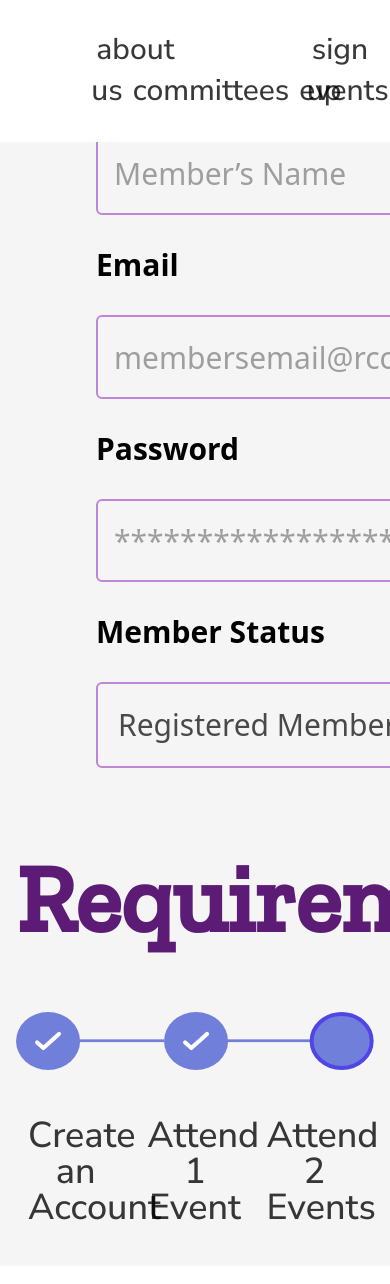
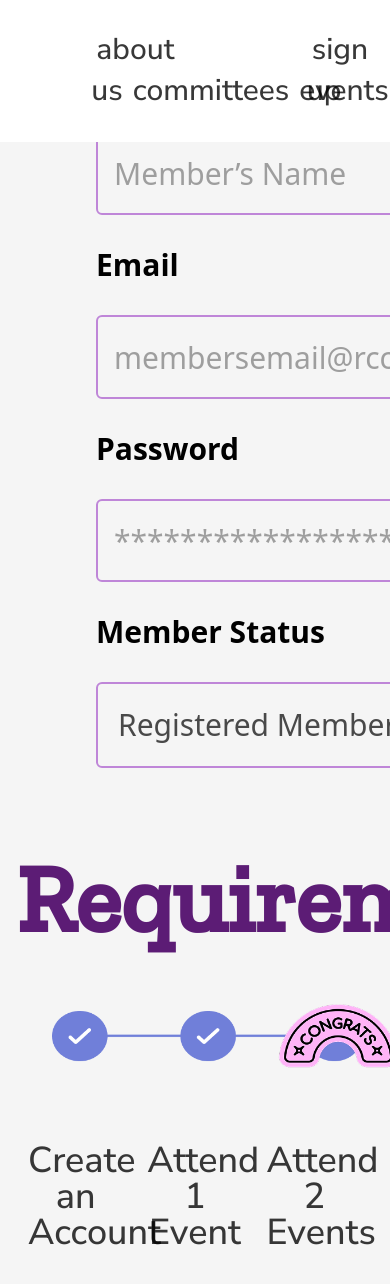
Before and after one commit to rcc-sjsu/rcc-site-mk3, a Next.js app: page /profile in a window 390 px wide. Shown: the top 1284 px of the page. Built offline with nearby package versions, Linux system fonts and the light colour scheme.

Commit message:
merge requirements images into 1 for easier responsive styling

```diff
--- a/app/(pages)/profile/page.module.css
+++ b/app/(pages)/profile/page.module.css
@@ -51,8 +51,6 @@
 
 .right_section {
   display: flex;
-  margin-left: 2.5rem;
-  margin-right: 2.5rem;
   margin-top: 2.5rem;
   flex-direction: column;
   width: 100%;
@@ -65,7 +63,7 @@
   line-height: 130px;
   font-weight: bold;
   text-align: center;
-  margin-bottom: 3rem;
+  margin-bottom: 1rem;
 }
 
 .requirements_p {
@@ -80,7 +78,8 @@
 .image_container {
   position: relative;
   width: 100%;
-  max-width: 34rem;
+  max-width: 38rem;
+  margin-left: 4.5rem;
 }
 
 .requirement_text_container {
--- a/app/(pages)/profile/page.tsx
+++ b/app/(pages)/profile/page.tsx
@@ -60,11 +60,11 @@ export default function Profile() {
         <div className="flex flex-col justify-center items-center">
           <div className={styles.image_container}>
             <Image
-              src="/images/profile-images/checkmark-circles.svg"
+              src="/images/profile-images/circle-congrats.png"
               alt="Requirements Steps"
               layout="responsive"
-              width={540} // Adjust these values based on your image's actual width and desired aspect ratio
-              height={88}
+              width={624} // Adjust these values based on your image's actual width and desired aspect ratio
+              height={201}
               objectFit="contain"
             />
           </div>
```
Also changed, not shown: public/images/profile-images/circle-congrats.png (added).
